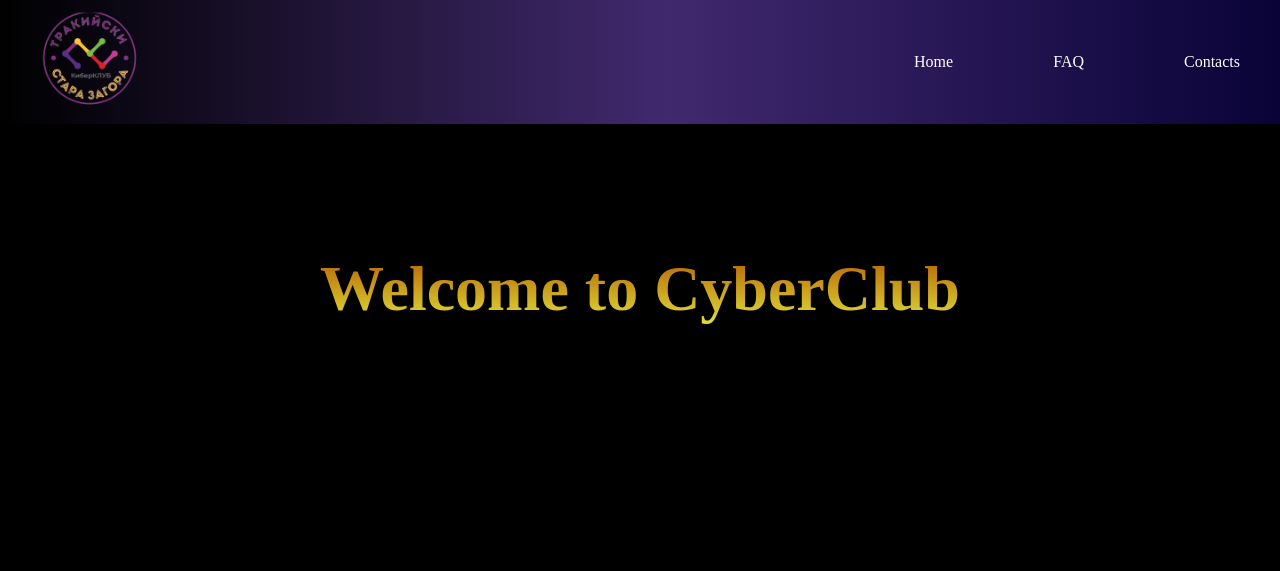
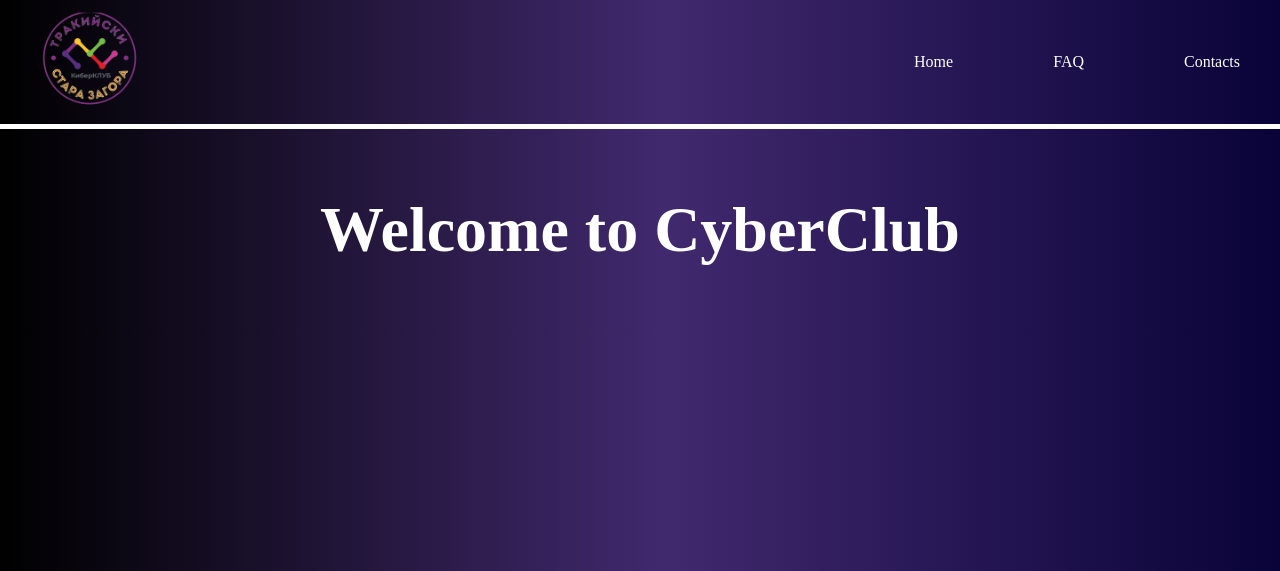
Before and after one commit to zenev777/CyberClubProject, a PHP site: page /FAQ.php in a window 1280 px wide. Shown: the top 571 px of the page. Run offline with PHP 8.4, Linux system fonts and the light colour scheme.

Commit message:
final bg-collor

```diff
--- a/index.php
+++ b/index.php
@@ -35,11 +35,6 @@
             </ul>
         </nav>
     </header>
-    <div class="vid">
-        <video autoplay muted loop id="myVideo">
-            <source src="images/vid.mp4" type="video/mp4">
-        </video>
-    </div>
 
     <section class="home-page">
 
--- a/styles/style.css
+++ b/styles/style.css
@@ -4,13 +4,12 @@
 body{
     padding: 0px;
     margin: 0px;
-    background-color: rgb(0, 0, 0);
+    background: linear-gradient(90deg, rgba(0, 0, 0, 1) 0%, rgb(65, 41, 110) 52%, rgb(9, 3, 56) 100%);
 }
 
 /* header background coloring*/
 header{
-    background: linear-gradient(90deg, rgba(0,0,0,1) 0%, rgb(65,41,110) 52%, rgb(9, 3, 56) 100%);
-    padding: 0;
+    border-bottom: 5px solid white;
 }
 
 ul{
@@ -59,27 +58,12 @@ ul{
 /* welcome title */
 .welcome-msg h1{
     text-align: center;
-    margin: 2em;
     font-size: 4em;
+    color: white;
+    margin: 0%;
+    padding: 4rem;
 }
 
-/* background: -webkit-linear-gradient(#b55b00, #b8a088); */
-.welcome-msg{
-    background: -webkit-linear-gradient(#b55b00, #dfe23a);
-    -webkit-background-clip: text;
-    -webkit-text-fill-color: transparent;
-}
-
-/* background video */
-#myVideo {
-    position: fixed;
-    right: 0;
-    bottom: 0;
-    min-width: 100%;
-    min-height: 100%;
-    z-index: -5;
-    opacity: 50%;
-}
 
 .act{
     display: flex;
```
